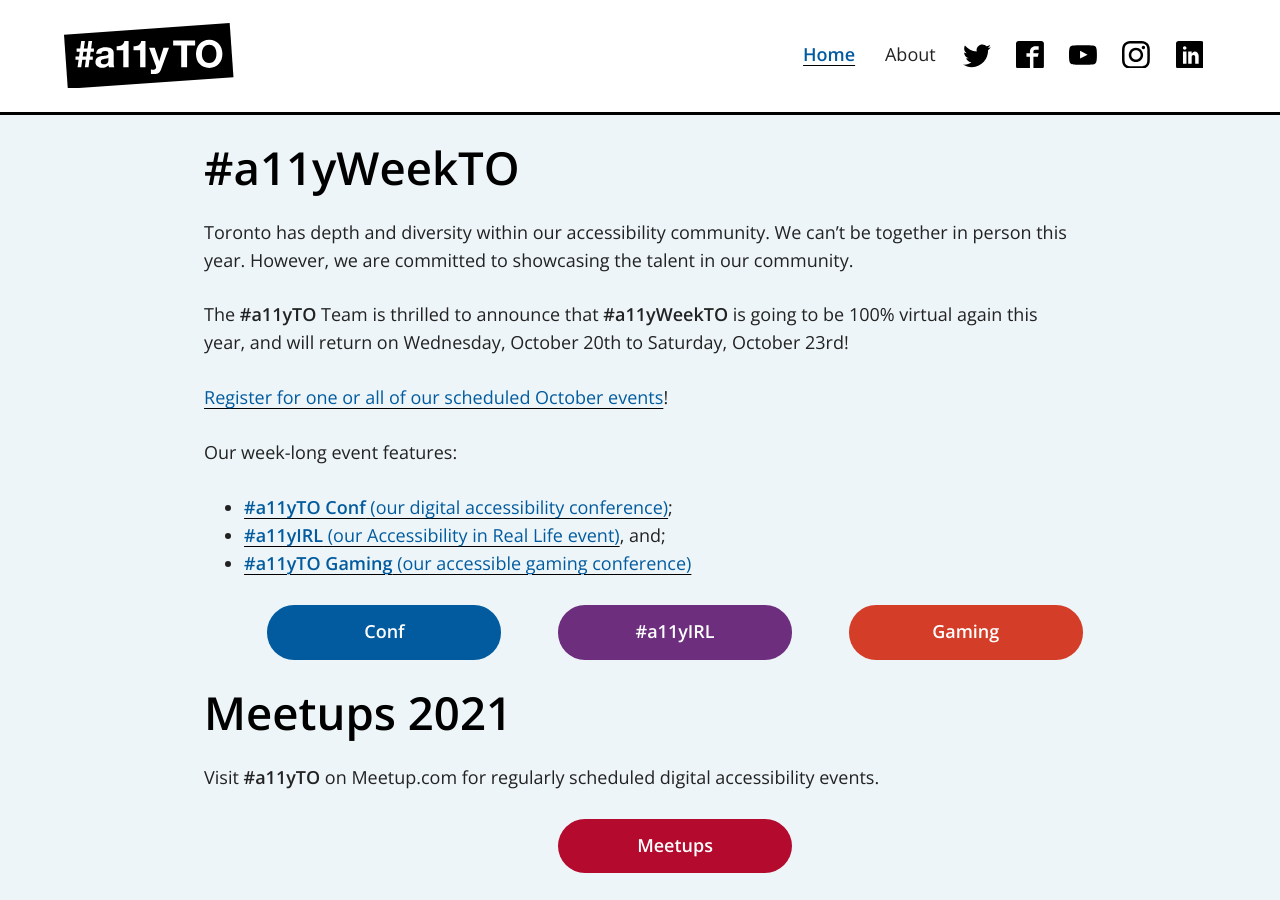
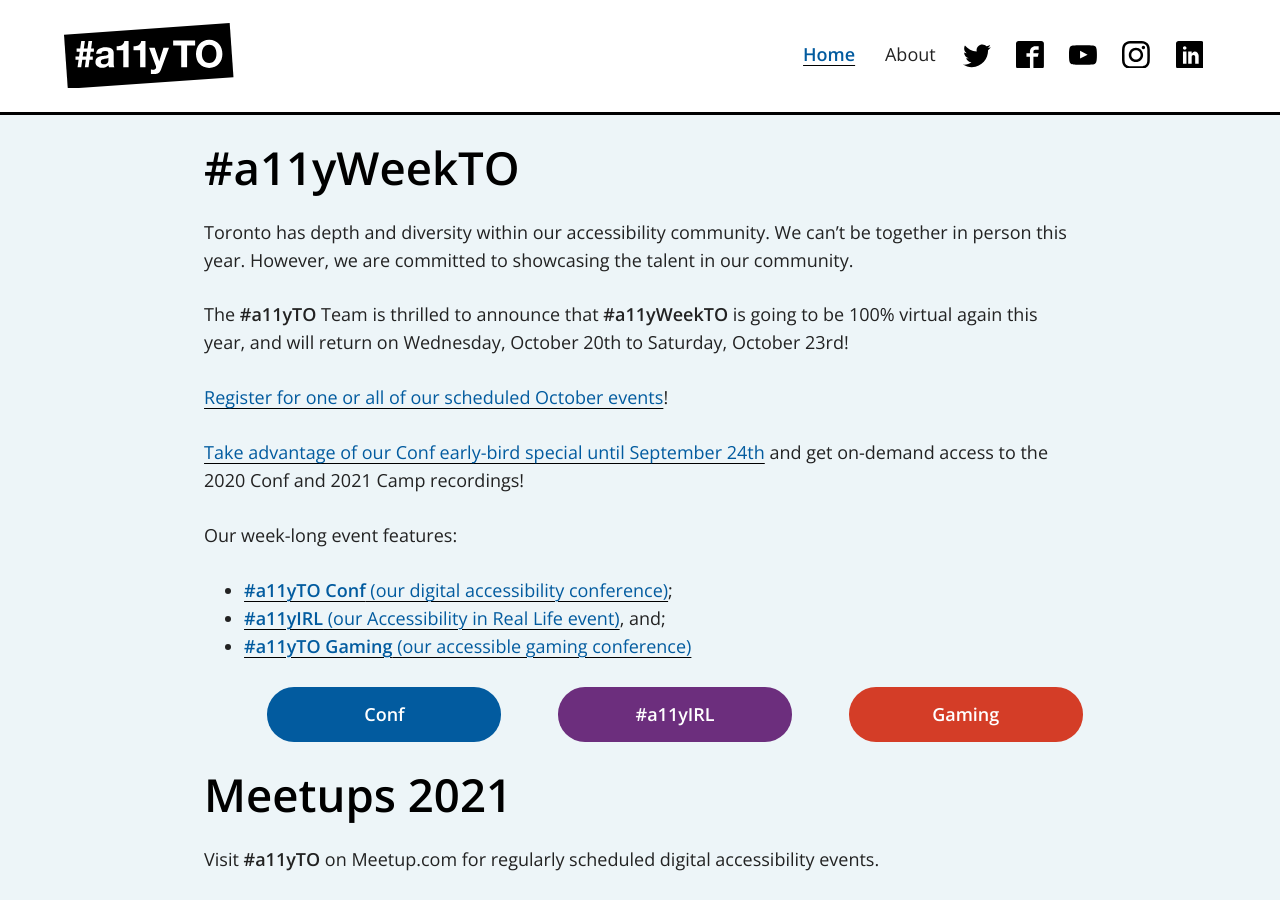
Before and after one commit to a11yTO/A11yTO-Main, a Jekyll site: the page built from index.html, in a window 1280 px wide and 900 px high. Built offline with Jekyll 4.4.1, drawn with Linux system fonts in a browser that asks for light colours.

Commit message:
Update copy: add Conf early bird special call

```diff
--- a/index.html
+++ b/index.html
@@ -10,6 +10,7 @@
 <p>Toronto has depth and diversity within our accessibility community. We can’t be together in person this year. However, we are committed to showcasing the talent in our community.</p>
 <p>The <strong>#a11yTO</strong> Team is thrilled to announce that <strong>#a11yWeekTO</strong> is going to be 100% virtual again this year, and will return on Wednesday, October 20th to Saturday, October 23rd!</p>
 <p><a href="https://a11y.ca/e/3" rel="external nofollow">Register for one or all of our scheduled October events</a>!</p>
+<p><a href="https://a11y.ca/e/3">Take advantage of our Conf early-bird special until September 24th</a> and get on-demand access to the 2020 Conf and 2021 Camp recordings!</p>
 <p>Our week-long event features:</p>
 <ul>
   <li><a href="https://conf.a11yto.com/" rel="external"><strong>#a11yTO Conf</strong> (our digital accessibility conference)</a>;</li>
```
